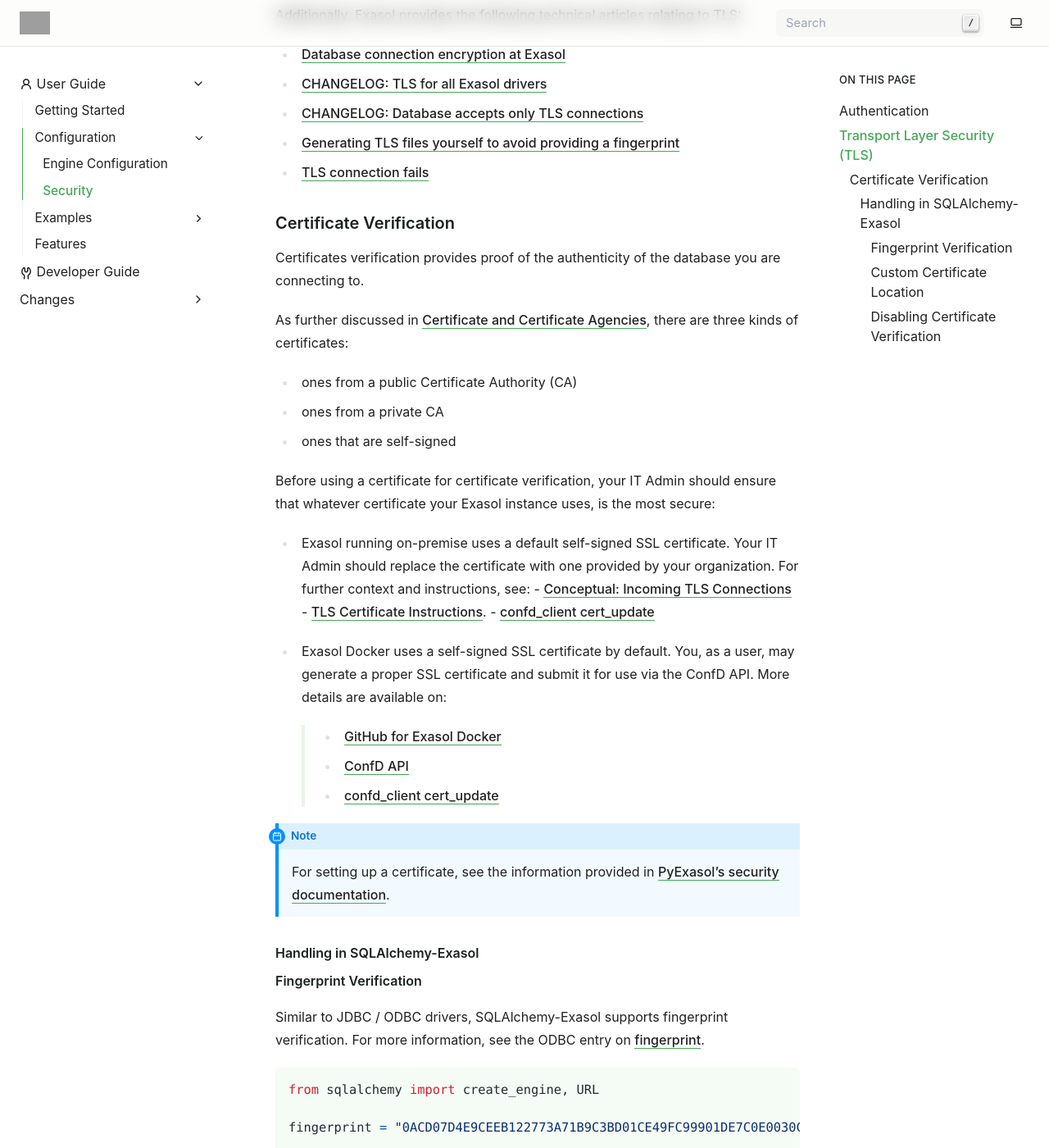
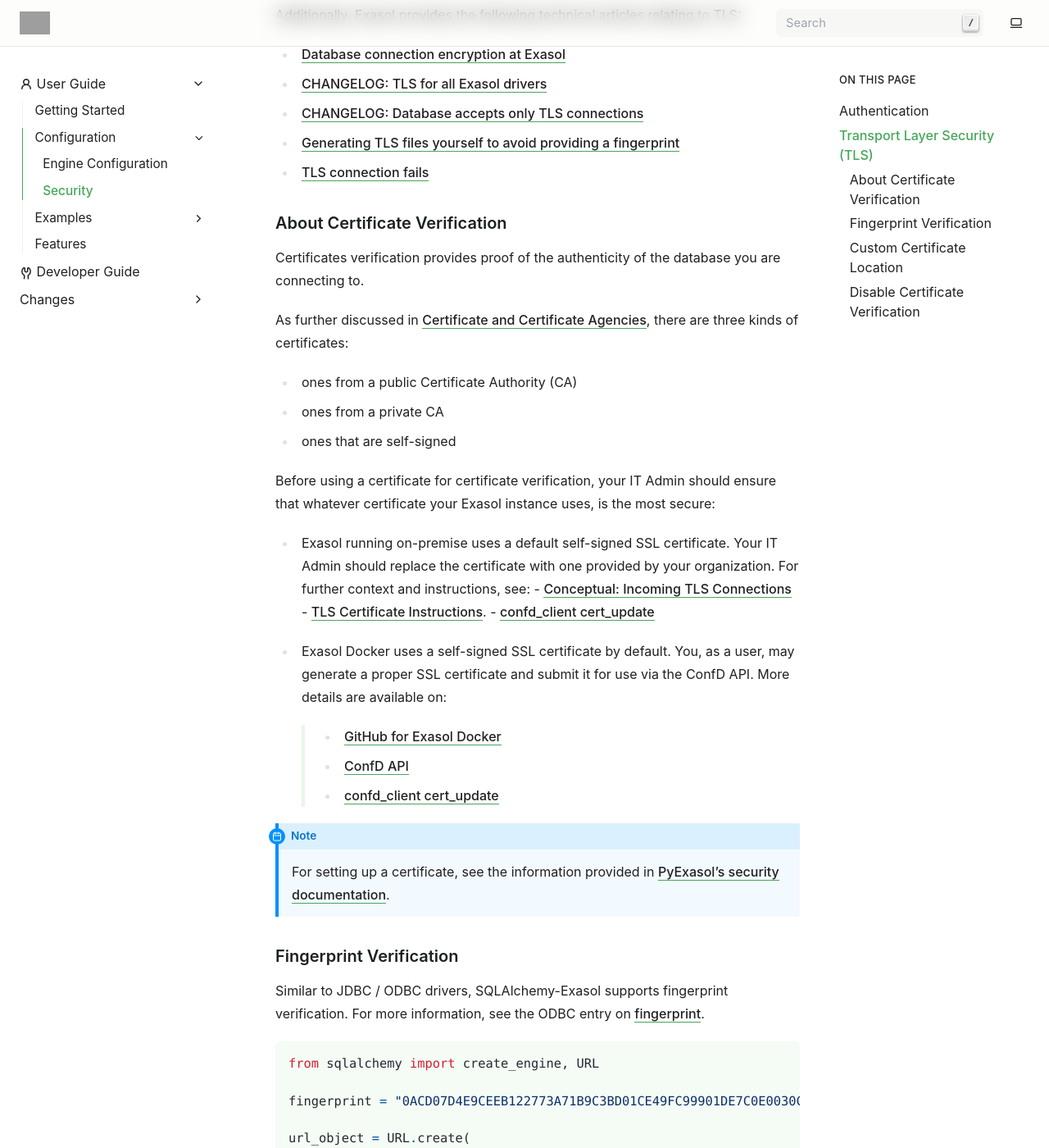
Before and after one commit to exasol/sqlalchemy-exasol, a Sphinx documentation site: the page built from doc/user_guide/configuration/security.rst, in a window 1280 px wide and 1400 px high, scrolled down 1847 px. Shown: the whole window at 82% size. Built offline with Sphinx 7.4.7, drawn with Linux system fonts in a browser that asks for light colours; some of the changed text lies outside the part shown; grey boxes are pictures that could not be loaded.

Commit message:
Simplify headers on the Security page

```diff
--- a/doc/user_guide/configuration/security.rst
+++ b/doc/user_guide/configuration/security.rst
@@ -85,8 +85,8 @@
 
 .. _certificate_verification:
 
-Certificate Verification
-------------------------
+About Certificate Verification
+------------------------------
 Certificates verification provides proof of the authenticity of the database you are connecting to.
 
 As further discussed in
@@ -119,14 +119,10 @@
     For setting up a certificate, see the information provided in
     `PyExasol's security documentation <https://exasol.github.io/pyexasol/master/user_guide/configuration/security.html#setup>`__.
 
-
-Handling in SQLAlchemy-Exasol
-^^^^^^^^^^^^^^^^^^^^^^^^^^^^^
-
 .. _fingerprint_verification:
 
 Fingerprint Verification
-""""""""""""""""""""""""
+------------------------
 
 Similar to JDBC / ODBC drivers, SQLAlchemy-Exasol supports fingerprint verification.
 For more information, see the ODBC entry on `fingerprint <https://docs.exasol.com/db/latest/connect_exasol/drivers/odbc/using_odbc.htm?Highlight=prepared%20statement#fingerprint>`__.
@@ -170,7 +166,7 @@
 
 
 Custom Certificate Location
-"""""""""""""""""""""""""""
+---------------------------
 
 At this time, it is not possible to specify a custom certificate location into the
 connection URL. This is supported by the backend code (PyExasol) and is a feature that
@@ -178,8 +174,8 @@
 
 .. _disable_certificate_verification:
 
-Disabling Certificate Verification
-""""""""""""""""""""""""""""""""""
+Disable Certificate Verification
+----------------------------------
 
 As discussed in the :ref:`dialect_specific_params`, SQLAlchemy-Exasol by default has certificate
 verification turned on. This is to improve security and prevent man-in-the-middle
```
